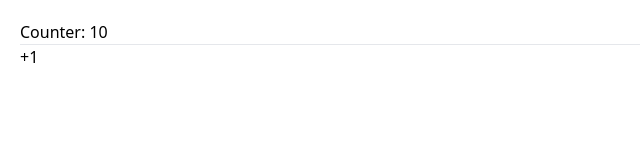
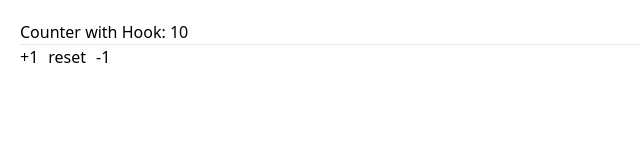
Before and after one commit to devenriq/U-React-05-hook-app, a React (Vite) app: page / in a window 1280 px wide. Shown: the top 160 px of the page, without its empty margins (0-640 px from the left). Built offline with nearby package versions, Linux system fonts and the light colour scheme.

Commit message:
made a custom hook: counter hook

```diff
--- a/src/01-useState/CounterApp.jsx
+++ b/src/01-useState/CounterApp.jsx
@@ -8,7 +8,10 @@
   });
 
   const handleAdd = () => {
-    setCounter(counter1 + 1);
+    setCounter((prevState) => ({
+      ...prevState,
+      counter1: prevState.counter1 + 1,
+    }));
   };
 
   return (
--- /dev/null
+++ b/src/01-useState/CounterWithCustomHook.jsx
@@ -0,0 +1,17 @@
+import React from "react";
+import { useCounter } from "../hooks/useCounter";
+
+export const CounterWithCustomHook = () => {
+  const { counter } = useCounter();
+
+  return (
+    <>
+      <h1>Counter with Hook: {counter}</h1>
+      <hr />
+
+      <button className="">+1</button>
+      <button className="">reset</button>
+      <button className="">-1</button>
+    </>
+  );
+};
--- /dev/null
+++ b/src/hooks/useCounter.js
@@ -0,0 +1,9 @@
+import { useState } from "react";
+
+export const useCounter = (initialValue = 10) => {
+  const [counter, setCounter] = useState(initialValue);
+
+  return {
+    counter,
+  };
+};
--- a/src/main.jsx
+++ b/src/main.jsx
@@ -1,12 +1,13 @@
 import React from "react";
 import ReactDOM from "react-dom/client";
 import { CounterApp } from "./01-useState/CounterApp";
+import { CounterWithCustomHook } from "./01-useState/CounterWithCustomHook";
 import { HooksApp } from "./HooksApp";
 
 import "./index.css";
 
 ReactDOM.createRoot(document.getElementById("root")).render(
   <React.StrictMode>
-    <CounterApp />
+    <CounterWithCustomHook />
   </React.StrictMode>
 );
```
